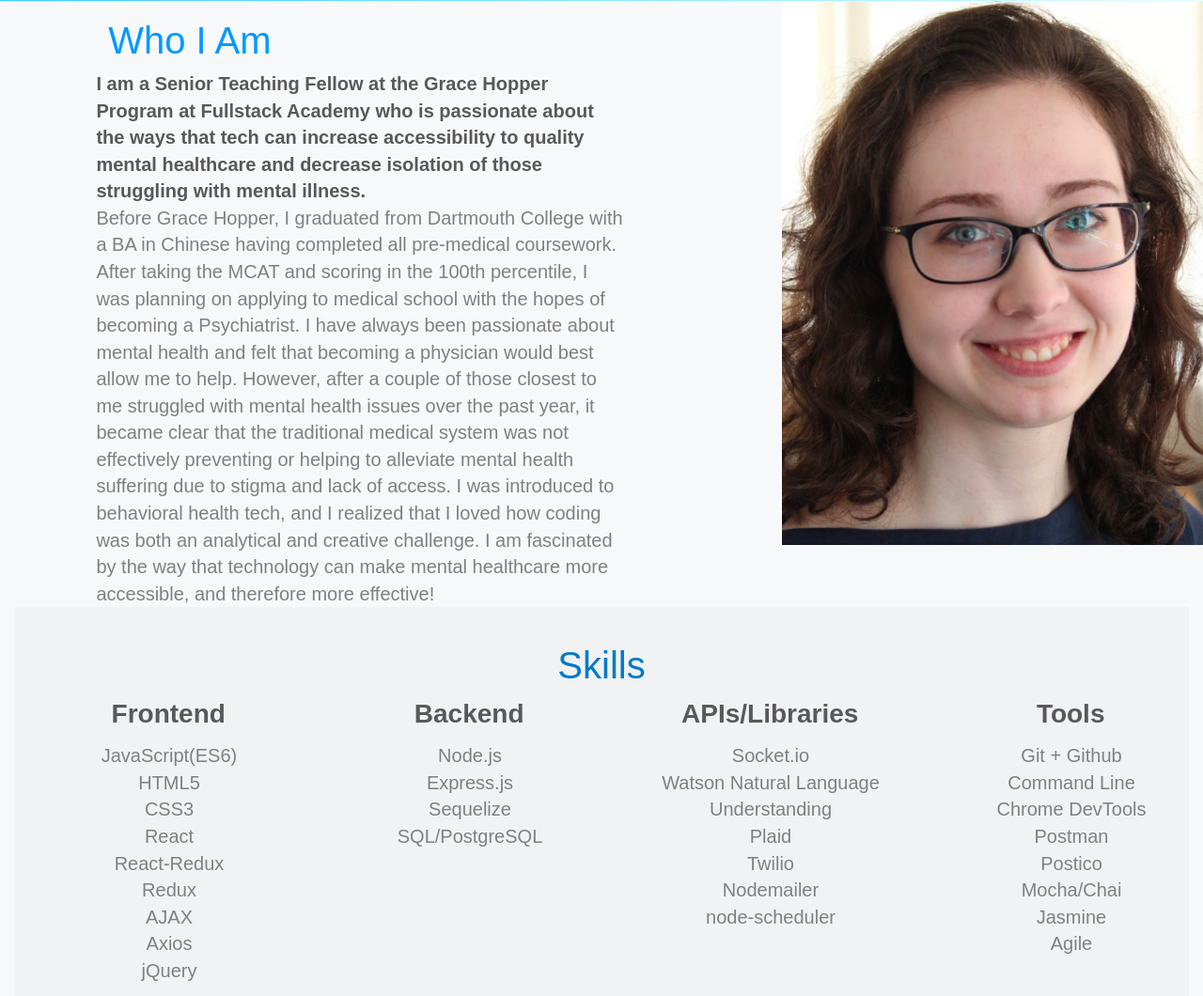
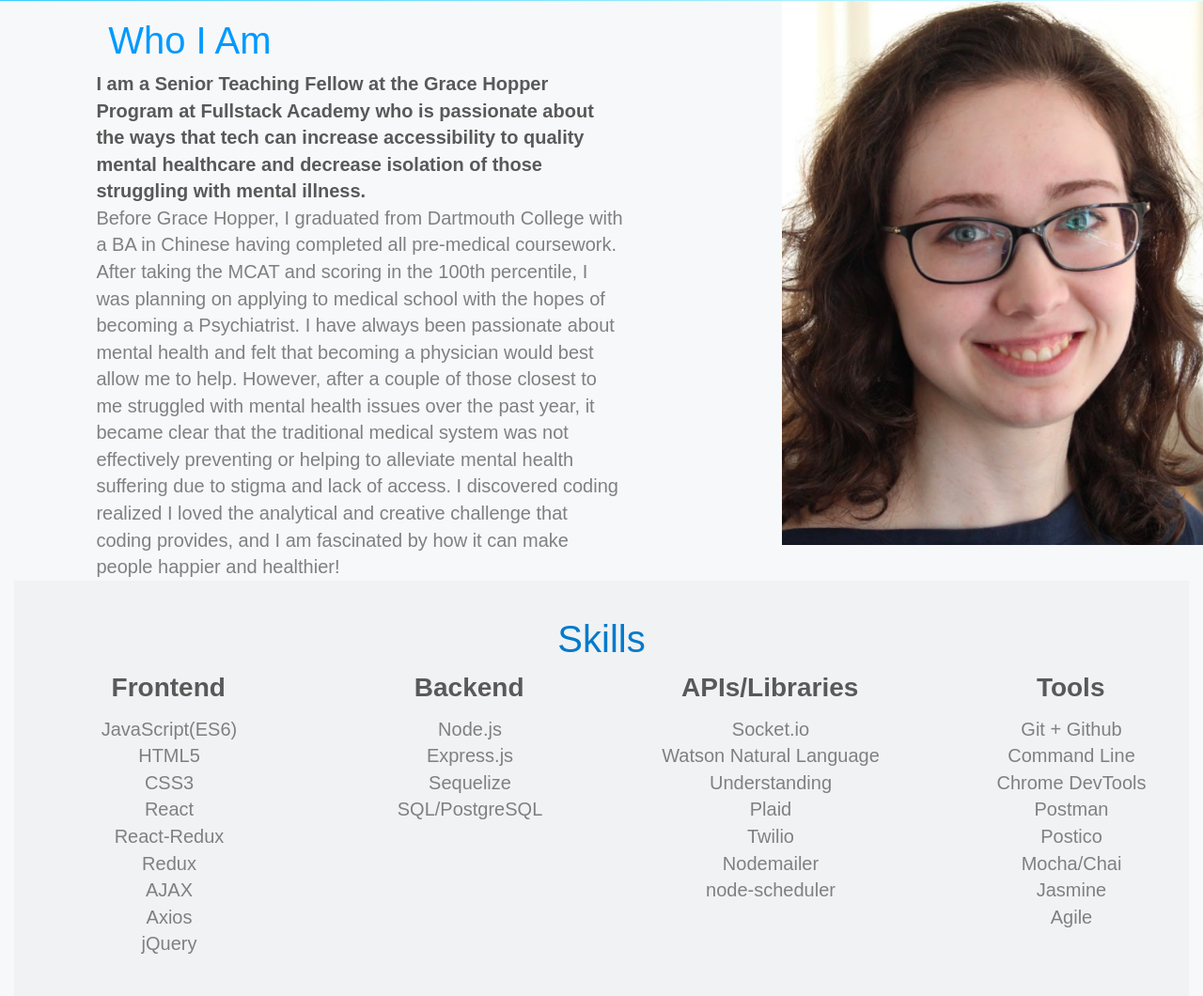
Before and after one commit to CPfi12/CPfi12.github.io, a plain HTML site: page index.html in a window 1280 px wide. Shown: the part 451-1511 px from the top of the page at 94% size. Drawn offline with nearby package versions, Linux system fonts and the light colour scheme; a web font is replaced by a local one.

Commit message:
new blurb

```diff
--- a/index.html
+++ b/index.html
@@ -41,7 +41,7 @@
     <div class='left-text'>
 	<h2 class="sub-header">Who I Am</h2>
 	<p class="imp bigp"> I am a Senior Teaching Fellow at the Grace Hopper Program at Fullstack Academy who is passionate about the ways that tech can increase accessibility to quality mental healthcare and decrease isolation of those struggling with mental illness.</p>
-	<p class='bigp'> Before Grace Hopper, I graduated from Dartmouth College with a BA in Chinese having completed all pre-medical coursework. After taking the MCAT and scoring in the 100th percentile, I was planning on applying to medical school with the hopes of becoming a Psychiatrist. I have always been passionate about mental health and felt that becoming a physician would best allow me to help. However, after a couple of those closest to me struggled with mental health issues over the past year, it became clear that the traditional medical system was not effectively preventing or helping to alleviate mental health suffering due to stigma and lack of access. I was introduced to behavioral health tech, and I realized that I loved how coding was both an analytical and creative challenge. I am fascinated by the way that technology can make mental healthcare more accessible, and therefore more effective! </p>
+	<p class='bigp'> Before Grace Hopper, I graduated from Dartmouth College with a BA in Chinese having completed all pre-medical coursework. After taking the MCAT and scoring in the 100th percentile, I was planning on applying to medical school with the hopes of becoming a Psychiatrist. I have always been passionate about mental health and felt that becoming a physician would best allow me to help. However, after a couple of those closest to me struggled with mental health issues over the past year, it became clear that the traditional medical system was not effectively preventing or helping to alleviate mental health suffering due to stigma and lack of access. I discovered coding realized I loved the analytical and creative challenge that coding provides, and I am fascinated by how it can make people happier and healthier! </p>
 	</div>
 	<div class='right-photo'>
 		<img class='right-photo phot' src="me.png">
```
